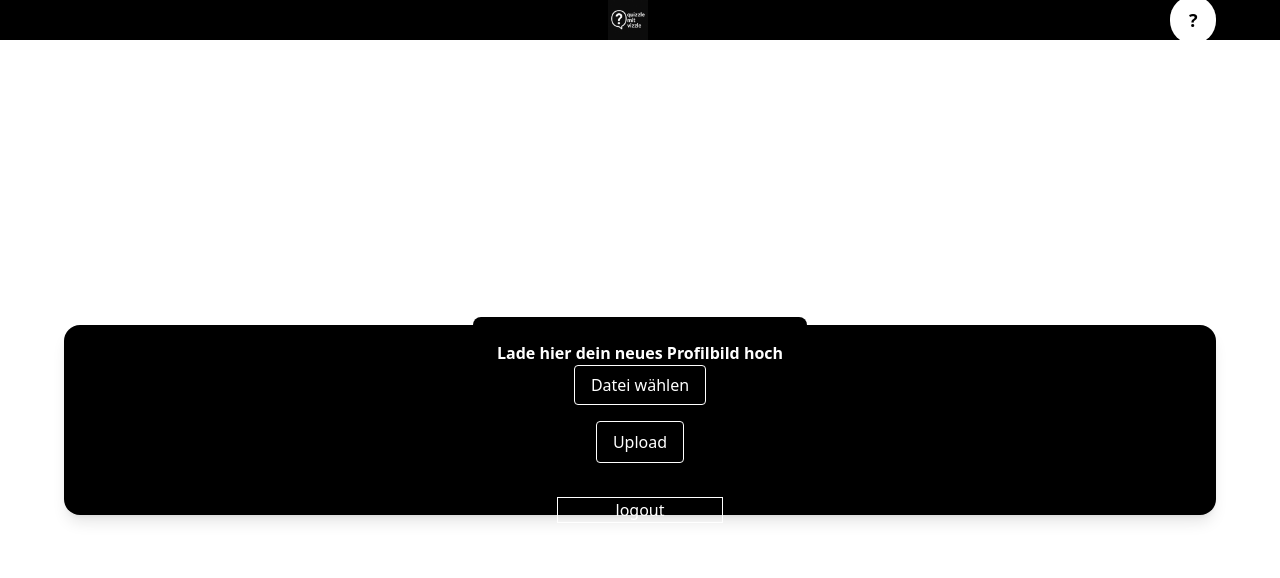
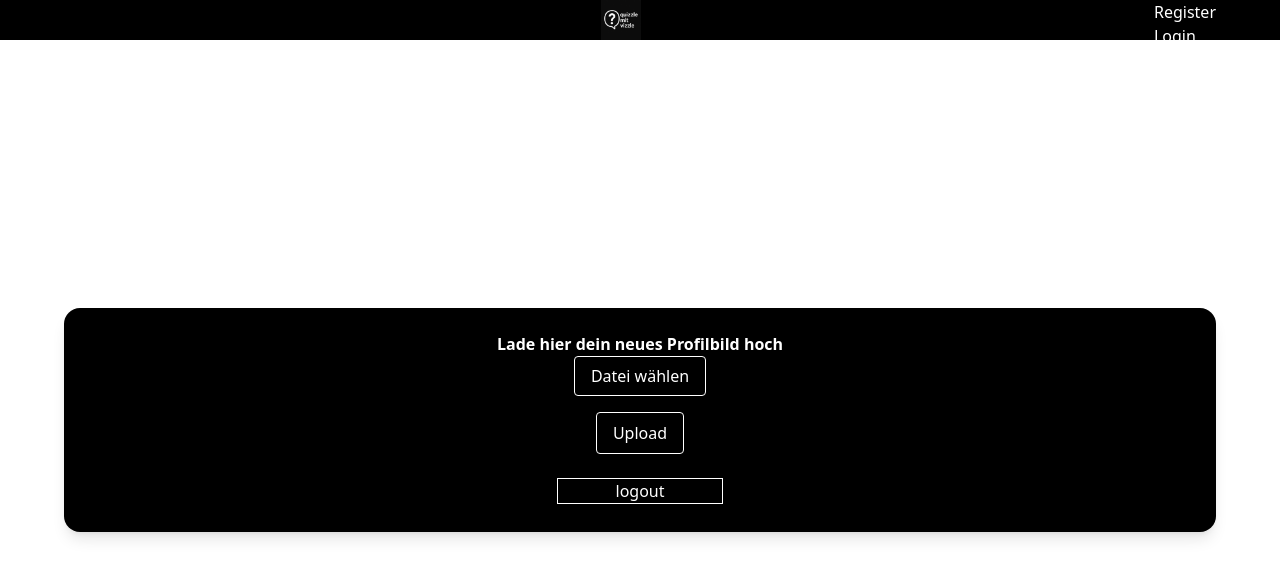
Before and after one commit to VictordelaM/Quizzle, a React (Vite) app in the folder client/: page /userSettings in a window 1280 px wide. Shown: the top 578 px of the page. Built offline with nearby package versions, Linux system fonts and the light colour scheme; no server answers.

Commit message:
login logic improved

```diff
--- a/client/src/components/Logout.jsx
+++ b/client/src/components/Logout.jsx
@@ -1,11 +1,14 @@
 import React from 'react'
+import { useNavigate } from 'react-router-dom';
 
 const Logout = () => {
+    const navigate = useNavigate()
     const handleLogout= () =>{
         document.cookie = "token=; expires=Thu, 01 Jan 1970 00:00:00 UTC; path=/;";
+        navigate('/')
     }
     return (
-            <button onClick={handleLogout} className='border w-fit px-[5%]'>logout</button>
+            <button onClick={handleLogout} className='border w-fit px-[5%] mb-[2.5%]'>logout</button>
     )
 }
 
--- a/client/src/components/Nav.jsx
+++ b/client/src/components/Nav.jsx
@@ -28,7 +28,12 @@ const Nav = () => {
     const navBack = () =>{
         navigate(-1)
     }
-
+    const navRegister = () =>{
+        navigate('/register')
+    }
+    const navLogin = () =>{
+        navigate('/login')
+    }
     return (
         <div className="navBox sticky flex bg-[var(--secondary-colour)] h-[5vh] justify-between px-[5%] text-[var(--primary-colour)]">
 
@@ -47,7 +52,7 @@ const Nav = () => {
                 className="w-[5vh] h-[5vh] hidden dark:block"
                 onClick={navHome}
             />
-            <div className='userCard flex justify-center items-center gap-[5%]' onClick={navSettings}>
+            {user ? <div className='userCard flex justify-center items-center gap-[5%]' onClick={navSettings}>
                 <p className='text-[1.25rem]'>{user?.username}</p>
                 {user?.pictureUrl ? (
                             <img
@@ -62,7 +67,12 @@ const Nav = () => {
                                 {user?.username?.[0] ?? "?"}
                             </div>
                             )}
-            </div>
+            </div> : <div className='text-[var(--primary-colour)]'>
+                <p onClick={navRegister}>Register</p>
+                <p onClick={navLogin}>Login</p>
+            </div> }
+
+
         </div>
 
     )
--- a/client/src/components/UserSettingForm.jsx
+++ b/client/src/components/UserSettingForm.jsx
@@ -4,7 +4,7 @@ import Logout from './Logout'
 
 const UserSettingForm = () => {
     return (
-        <div className="flex flex-col justify-center gap-[5%] items-center w-[90%] h-[25%] bg-[var(--secondary-colour)] text-[var(--primary-colour)] rounded-2xl shadow-lg hover:shadow-xl transition-shadow duration-300 ">
+        <div className="flex flex-col justify-center gap-[5%] items-center w-[90%] h-fit bg-[var(--secondary-colour)] text-[var(--primary-colour)] rounded-2xl shadow-lg hover:shadow-xl transition-shadow duration-300 ">
             <AddImg/>
             <Logout/>
         </div>
--- a/client/src/pages/Index.jsx
+++ b/client/src/pages/Index.jsx
@@ -32,21 +32,22 @@ const Index = () => {
         getQuizData()
     },[])
 
-    // if(!user){
-    //     navigate('/login')
-    // }
-    const nav = () =>{
+
+    const navQuizSelect = () =>{
         navigate('/selectQuiz')
     }
     const navFeedback = () =>{
         navigate('/feedback')
+    }
+    const navLogin = () =>{
+        navigate('/login')
     }
     return (
         <div>
             <Nav/>
             <div className='flex flex-col items-center p-[5%] gap-[5%]  min-h-[95vh] text-center font-[var(--font-type)] bg-[var(--primary-colour)]'>
                 <p className='text-[2rem] text-[var(--secondary-colour)]'>Lorem ipsum dolor sit amet consectetur adipisicing elit. Quia nam deserunt placeat nostrum similique corporis omnis in tempora. Exercitationem repellat debitis doloremque. Accusantium vel porro expedita, at necessitatibus et deserunt minima exercitationem ab voluptate dolorum ipsam itaque quasi ut nihil, quibusdam tempore. Velit recusandae ratione doloremque vel ea earum!</p>
-                <button className='border text-[2rem] text-[var(--secondary-colour)] p-[1%]' onClick={nav}>select your Quiz</button>
+                {user?<button className='border text-[2rem] text-[var(--secondary-colour)] p-[1%]' onClick={navQuizSelect}>select your Quiz</button>:<p onClick={navLogin} className='text-[2rem] text-[var(--secondary-colour)] border border-[var(--secondary-colour)] p-[2.5%] m-[2.5%]'>Log dich ein um an einem Quiz Teilzunehmen</p>}
                 <p className='text-[2rem] text-[var(--secondary-colour)]'>Lorem ipsum dolor sit amet consectetur adipisicing elit. Quia nam deserunt placeat nostrum similique corporis omnis in tempora. Exercitationem repellat debitis doloremque. Accusantium vel porro expedita, at necessitatibus et deserunt minima exercitationem ab voluptate dolorum ipsam itaque quasi ut nihil, quibusdam tempore. Velit recusandae ratione doloremque vel ea earum!</p>
                 <button className='border text-[2rem] text-[var(--secondary-colour)] p-[1%]' onClick={navFeedback}>leave Feedback</button>
             </div>
```
